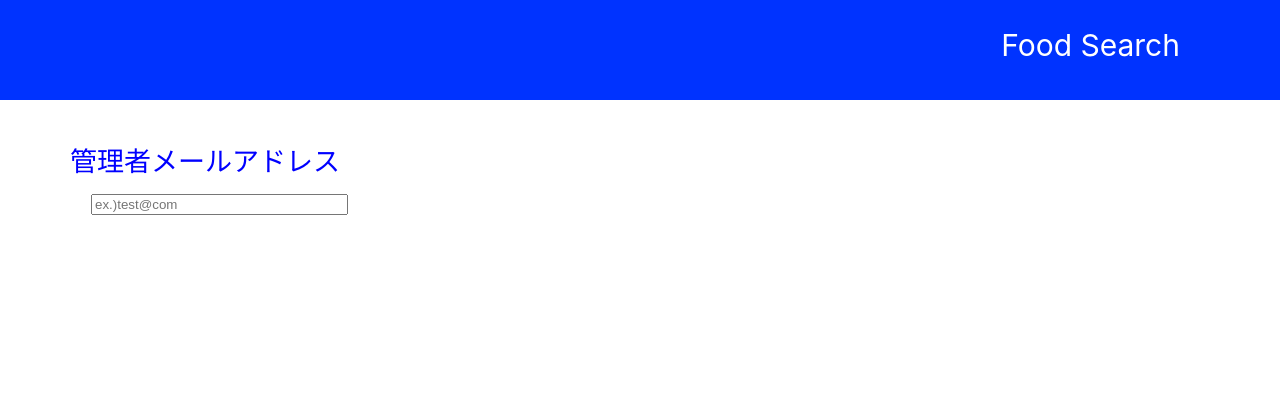
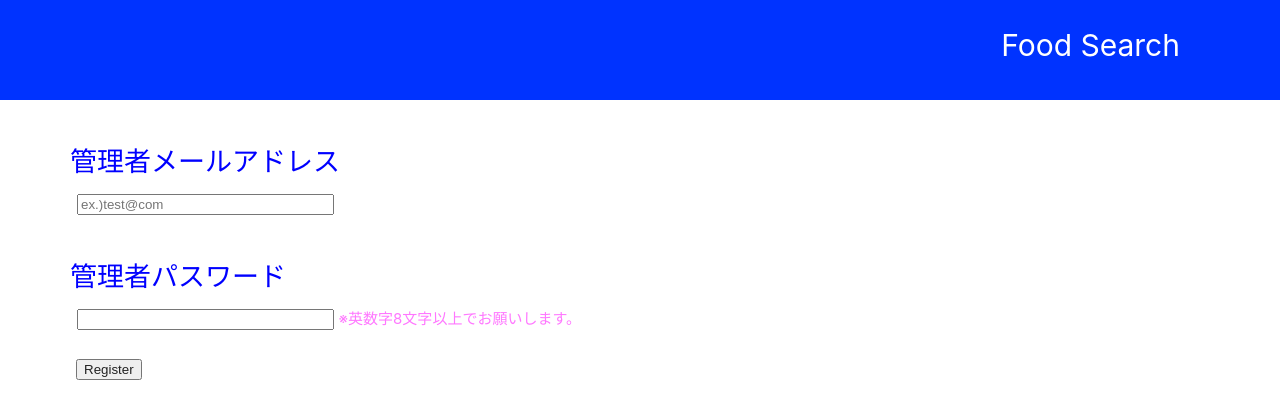
Before and after one commit to zigzagdev/FoodPage, a React (Create React App) app: page / in a window 1280 px wide. Shown: the top 418 px of the page. Built offline with nearby package versions, Linux system fonts and the light colour scheme.

Commit message:
Admin_RegisterForm_Create

```diff
--- a/src/components/Header.js
+++ b/src/components/Header.js
@@ -12,7 +12,7 @@ const style = {
 
 const Header = () => {
    return <div style={style}>
-           <label style={{color:"white"}}>Food Search</label>
+            <label style={{color:"white"}}>Food Search</label>
           </div>;
 }
 
--- a/src/components/SignUp.js
+++ b/src/components/SignUp.js
@@ -17,11 +17,20 @@ const SignUp = () => {
         console.log('register');
     }
     return (
+      <form onSubmit={handleSubmit}>
         <div style={style}>
           <label style={style2}>管理者メールアドレス</label>
-          <input name="email" type="email" size='29'  placeholder="ex.)test@com"  style={{marginTop:15,marginLeft:21}}/>
+          <input name="email" type="email" size='29'  placeholder="ex.)test@com"  style={{marginTop:15,marginLeft:7}}/>
         </div>
-    )
+        <div style={style}>
+            <label style={style2}>管理者パスワード</label>
+          <input name="password" type="password" size='29' style={{marginTop:15,marginLeft:7}}/> <label style={{fontSize:15,color:'#FF77FF'}}>※英数字8文字以上でお願いします。</label>
+        </div>
+        <div>
+          <button style={{color:"#222222",marginLeft:76,marginTop:29}}>Register</button>
+        </div>
+      </form>
+    );
 };
 
 export default SignUp;
```
